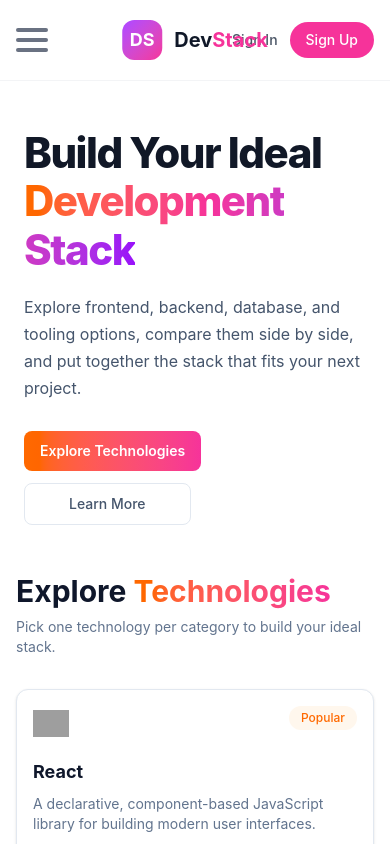
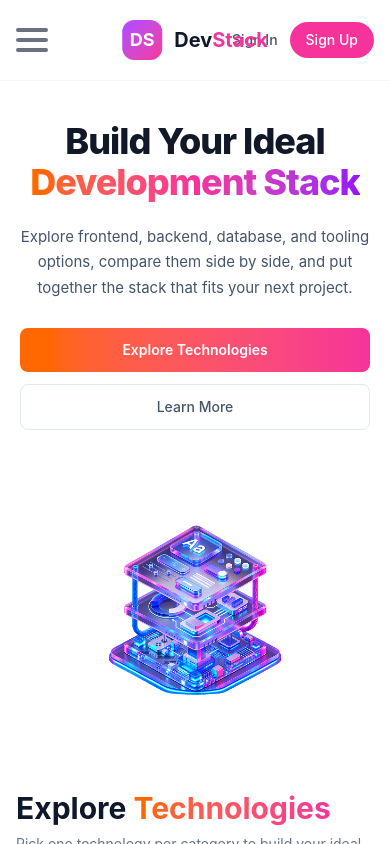
Before and after one commit to nabin-90/assignment-5, a React (Vite) app: page / in a window 390 px wide. Shown: the top 844 px of the page. Built offline with nearby package versions, Linux system fonts and the light colour scheme; grey boxes are pictures that could not be loaded.

Commit message:
banner responsive

```diff
--- a/src/components/Banner.tsx
+++ b/src/components/Banner.tsx
@@ -3,11 +3,32 @@
 const Banner = () => {
   return (
     <section className="w-full bg-white">
-      <div className=" mx-auto flex min-h-[445px] max-w-[1160px] items-center justify-between gap-10 px-6 py-12 lg:px-0">
-
+      <div
+        className="
+          mx-auto flex max-w-[1160px]
+          flex-col items-center justify-between
+          gap-10
+          px-5 py-10
+          sm:px-6 sm:py-12
+          md:flex-row
+          md:py-14
+          lg:px-0
+        "
+      >
         {/* Left Content */}
-        <div className="max-w-[590px]">
-          <h1 className="text-[42px] font-extrabold leading-[1.15] tracking-[-1.5px] text-[#111827] sm:text-[52px]">
+        <div className="w-full max-w-[590px] text-center md:text-left">
+          <h1
+            className="
+              text-[36px]
+              font-extrabold
+              leading-[1.15]
+              tracking-[-1px]
+              text-[#111827]
+              sm:text-[44px]
+              md:text-[48px]
+              lg:text-[52px]
+            "
+          >
             Build Your Ideal
             <br />
 
@@ -16,19 +37,38 @@
             </span>
           </h1>
 
-          <p className="mt-5 max-w-[550px] text-[16px] leading-[1.7] text-slate-600">
+          {/* Description */}
+          <p
+            className="
+              mx-auto mt-5 max-w-[550px]
+              text-[15px]
+              leading-[1.7]
+              text-slate-600
+              sm:text-[16px]
+              md:mx-0
+            "
+          >
             Explore frontend, backend, database, and tooling options,
-            compare them side by side, and put together the stack that fits your
-            next project.
+            compare them side by side, and put together the stack that fits
+            your next project.
           </p>
 
           {/* Buttons */}
-          <div className="mt-7 flex flex-wrap gap-3">
+          <div
+            className="
+              mt-7
+              flex flex-col gap-3
+              sm:flex-row sm:flex-wrap
+              md:justify-start
+              justify-center
+            "
+          >
+            {/* Explore Button */}
             <button
               className="
                 rounded-lg
                 bg-linear-to-r from-orange-500 to-pink-500
-                px-4 py-2.5
+                px-5 py-3
                 text-sm font-semibold text-white
                 transition-all duration-300
                 hover:-translate-y-0.5
@@ -38,12 +78,13 @@
               Explore Technologies
             </button>
 
+            {/* Learn More Button */}
             <button
               className="
                 rounded-lg
                 border border-slate-200
                 bg-white
-                px-11 py-2.5
+                px-8 py-3
                 text-sm font-medium text-slate-600
                 transition-all duration-300
                 hover:border-slate-300
@@ -56,11 +97,17 @@
         </div>
 
         {/* Right Image */}
-        <div className="hidden shrink-0 md:block">
+        <div className="shrink-0">
           <img
             src={bannerImage}
             alt="Development stack illustration"
-            className="w-[350px] object-contain lg:w-[390px]"
+            className="
+              w-[280px]
+              object-contain
+              sm:w-[320px]
+              md:w-[330px]
+              lg:w-[390px]
+            "
           />
         </div>
       </div>
```
